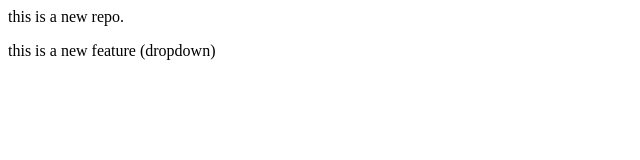
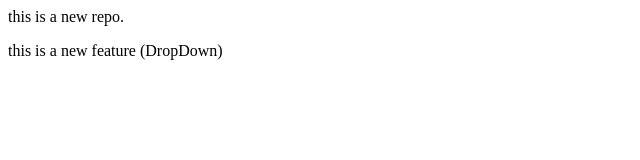
Before and after one commit to Geetanshu-coder/localrepo, a plain HTML site: page index.html in a window 1280 px wide. Shown: the full height of the page, 0-640 px from the left. Drawn offline with Linux system fonts and the light colour scheme.

Commit message:
Add DropDown

```diff
--- a/index.html
+++ b/index.html
@@ -1,2 +1,2 @@
 <p>this is a new repo.</p>
-<p>this is a new feature (dropdown)</p>
+<p>this is a new feature (DropDown)</p>
```
